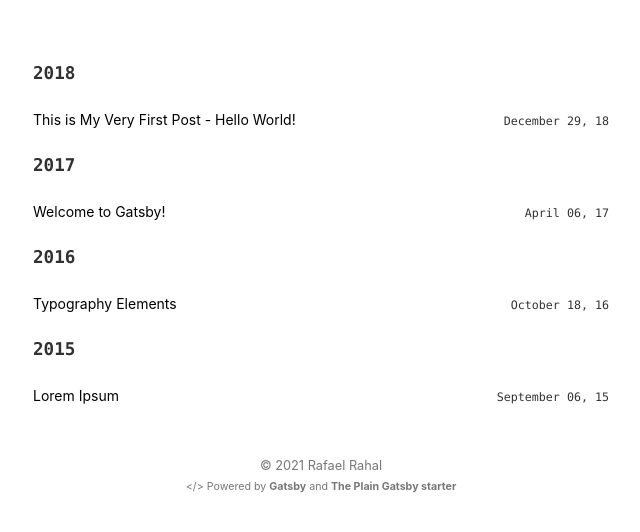
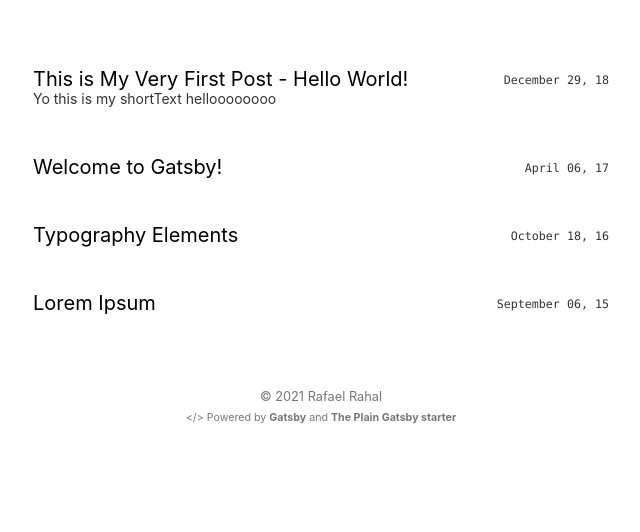
Before and after one commit to rrrahal/blog, a Gatsby site: page / in a window 1280 px wide. Shown: the part 178-710 px from the top of the page, without its empty margins (319-959 px from the left). Built offline with nearby package versions, Linux system fonts and the light colour scheme; Gatsby itself is replaced by a stand-in of ours; some packages are replaced by stand-ins of ours.

Commit message:
remove date from title and add short text

```diff
--- a/src/pages/index.js
+++ b/src/pages/index.js
@@ -13,23 +13,26 @@ const IndexPage = ({ data }) => {
   const posts = data.allMarkdownRemark.edges.filter(
     p => p.node.frontmatter.date !== null
   )
-  console.log(posts)
   const postsList = posts =>
     posts.map(post => (
-      <li key={post.node.id}>
+      <div className="posts-container" key={post.node.id}>
+        <li>
           <div className="post-date code">
             <small>{post.node.frontmatter.date}</small>
           </div>
-        <div className="title">
+          <div className="title index-title">
             <Link to={post.node.fields.slug}>{post.node.frontmatter.title}</Link>
           </div>
+          <div className="shortText">
+            {post.node.frontmatter.shortText}
+          </div>
         </li>
+      </div>
     ))
 
   const postsListContainer = groupBy(posts, getDateYear)
     .map(({ year, posts }, i) => (
       <div key={i}>
-        <h4 className="code">{year}</h4>
         {postsList(posts)}
       </div>
     ))
--- a/src/styles/_main.scss
+++ b/src/styles/_main.scss
@@ -376,12 +376,9 @@ section {
     margin: 0;
     padding: 0;
     li {
-      margin: 25px 0;
+      padding: 24px 0;
       .title {
         max-width: 100%;
-        //overflow: hidden !important;
-        //text-overflow: ellipsis !important;
-        //white-space: nowrap !important;
         word-wrap: normal !important;
       }
       a {
@@ -409,6 +406,9 @@ section {
       }
     }
   }
+}
+.index-title {
+  font-size: 20px;
 }
 @keyframes bounce {0% {
     transform: translate3d( 0, -1000px, 0 );
```
Lines whose indentation alone changed are shown as unchanged.
